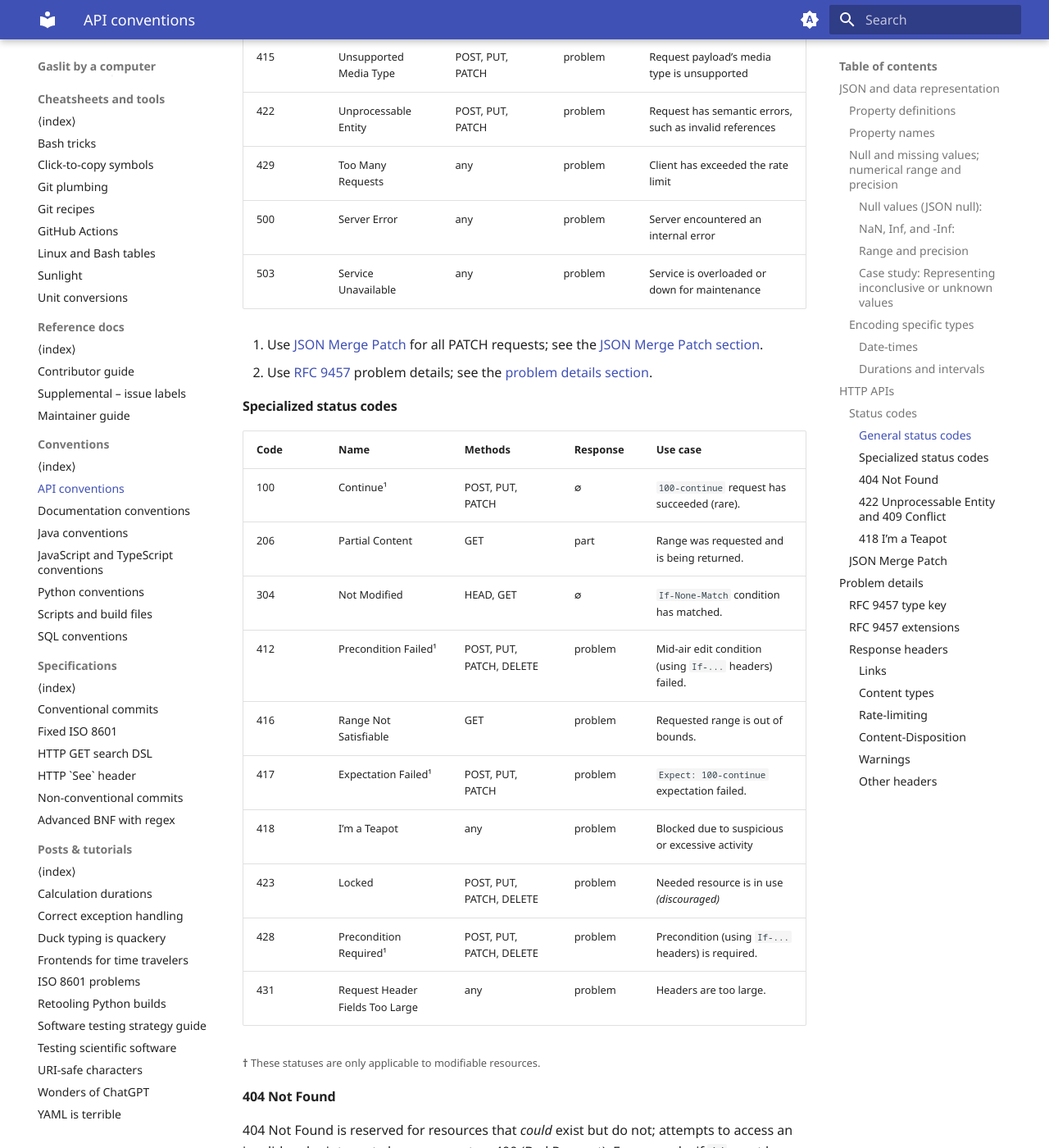
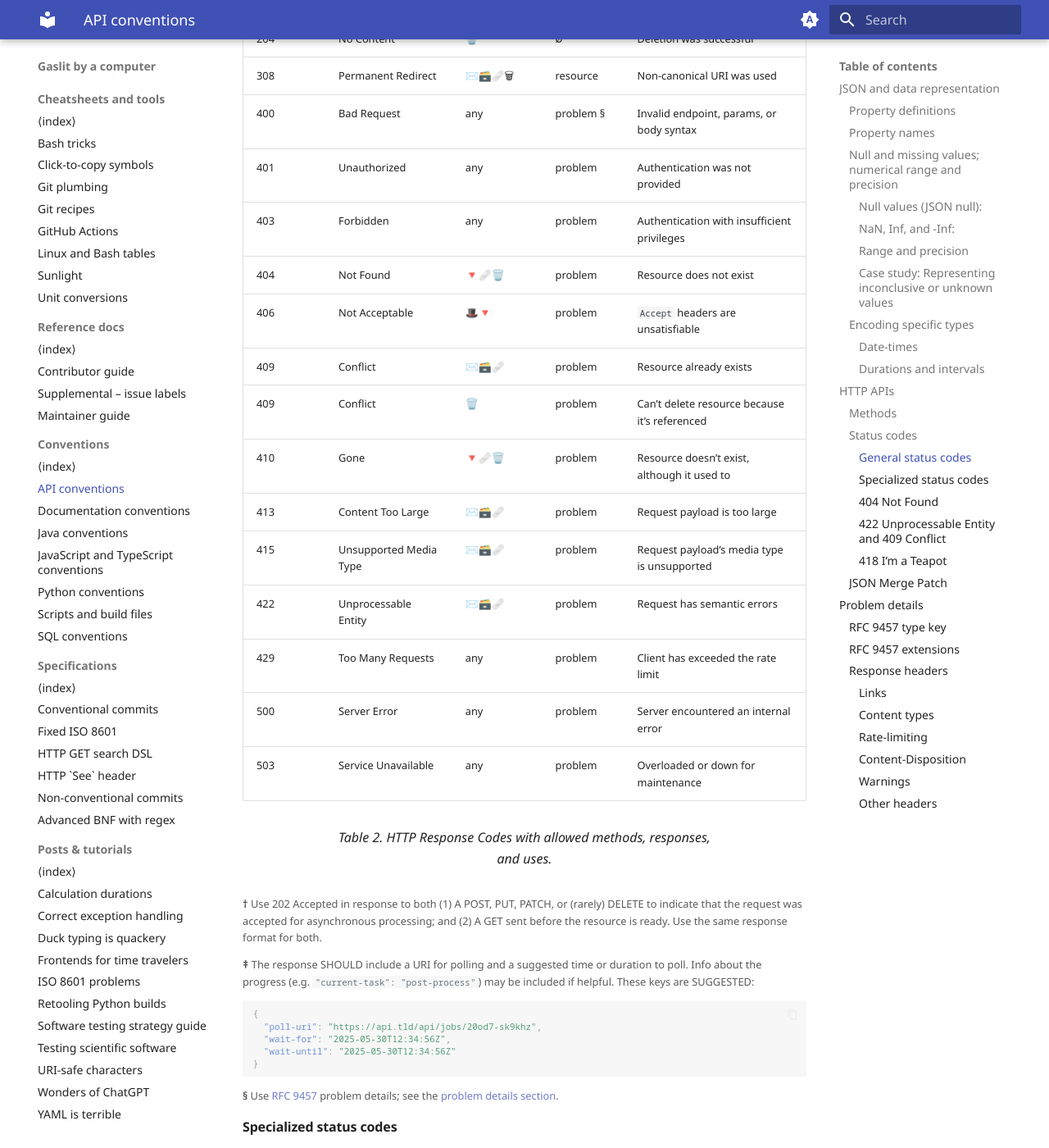
Before and after one commit to dmyersturnbull/dmyersturnbull.github.io, an MkDocs documentation site: the page built from contents/convention/apis.md, in a window 1280 px wide and 1400 px high, scrolled down 4203 px. Shown: the whole window at 82% size. Built offline with MkDocs 1.6.1 and Material for MkDocs 9.7.7, drawn with Linux system fonts in a browser that asks for light colours; comment, search, counter and statistics services are not loaded; some of the changed text lies outside the part shown.

Commit message:
feat: improve API conventions

````diff
--- a/contents/convention/apis.md
+++ b/contents/convention/apis.md
@@ -201,6 +201,25 @@
 
 ## HTTP APIs
 
+### Methods
+
+| Method   | Symbol | Request body     | Response body |
+|----------|--------|------------------|---------------|
+| `HEAD`   | 🎩     | ∅                | ∅             |
+| `GET`    | 🔻     | ∅                | JSON          |
+| `POST`   | ✉️     | JSON             | JSON          |
+| `PUT`    | 🗃️    | JSON             | JSON or ∅     |
+| `PATCH`  | 🩹     | JSON Merge Patch | JSON or ∅     |
+| `DELETE` | 🗑️    | ∅                | JSON or ∅     |
+
+/// table-caption
+HTTP methods with request/response body formats, assuming a JSON-only API.
+///
+
+[JSON Merge Patch](https://datatracker.ietf.org/doc/rfc7396/)
+SHOULD be used for all PATCH requests.
+See the [JSON Merge Patch section](#json-merge-patch) for details and discussion.
+
 ### Status codes
 
 This section applies to REST-like HTTP APIs.
@@ -211,50 +230,79 @@
 
 #### General status codes
 
-| Code | Name                   | Methods                   | Response      | Condition(s)                                            |
-| ---- | ---------------------- | ------------------------- | ------------- | ------------------------------------------------------- |
-| 200  | OK                     | HEAD, GET, PATCH          | resource      | Requested resource is being returned                    |
-| 201  | Created                | POST, PUT                 | canonical URI | Resource has been created                               |
-| 202  | Accepted               | POST, PUT, PATCH¹, DELETE | ∅             | Request will be processed asynchronously                |
-| 204  | No Content             | DELETE                    | ∅             | Deletion was successful                                 |
-| 308  | Permanent Redirect     | any                       | resource      | Non-canonical URI was used (canonical in `Location`)    |
-| 400  | Bad Request            | any                       | problem²      | Invalid endpoint, params, or body syntax                |
-| 401  | Unauthorized           | any                       | problem       | Authentication was required but not provided            |
-| 403  | Forbidden              | any                       | problem       | Provided authentication carries insufficient privileges |
-| 404  | Not Found              | GET, PATCH, DELETE        | problem       | Resource does not exist                                 |
-| 406  | Not Acceptable         | HEAD, GET                 | problem       | `Accept` headers are unsatisfiable                      |
-| 409  | Conflict               | POST, PUT, PATCH          | problem       | Resource already exists                                 |
-| 409  | Conflict               | DELETE                    | problem       | Can’t delete resource because others reference it       |
-| 410  | Gone                   | GET, PATCH, DELETE        | problem       | Resource does not exist, although it used to            |
-| 413  | Content Too Large      | POST, PUT, PATCH          | problem       | Request payload is too large                            |
-| 415  | Unsupported Media Type | POST, PUT, PATCH          | problem       | Request payload’s media type is unsupported             |
-| 422  | Unprocessable Entity   | POST, PUT, PATCH          | problem       | Request has semantic errors, such as invalid references |
-| 429  | Too Many Requests      | any                       | problem       | Client has exceeded the rate limit                      |
-| 500  | Server Error           | any                       | problem       | Server encountered an internal error                    |
-| 503  | Service Unavailable    | any                       | problem       | Service is overloaded or down for maintenance           |
+!!! prerequisites "Legend"
 
-1. Use [JSON Merge Patch](https://datatracker.ietf.org/doc/rfc7396/) for all PATCH requests;
-   see the [JSON Merge Patch section](#json-merge-patch).
-2. Use [RFC 9457](https://datatracker.ietf.org/doc/rfc9457/#name-members-of-a-problem-detail) problem details;
-   see the [problem details section](#problem-details).
+    Refer to the HTTP Method symbols defined above.
+
+| Code | Name                   | Methods       | Response  | Condition(s)                                  |
+|------|------------------------|---------------|-----------|-----------------------------------------------|
+| 200  | OK                     | 🎩🔻🩹        | resource  | Requested resource is being returned          |
+| 201  | Created                | ✉️ 🗃️        | ∅         | Resource has been created                     |
+| 202  | Accepted               | 🔻✉️🗃️🩹🗑️† | ticket ‡  | Request is being processed asynchronously     |
+| 204  | No Content             | 🗑️           | ∅         | Deletion was successful                       |
+| 308  | Permanent Redirect     | ✉️🗃️🩹🗑     | resource  | Non-canonical URI was used                    |
+| 400  | Bad Request            | any           | problem § | Invalid endpoint, params, or body syntax      |
+| 401  | Unauthorized           | any           | problem   | Authentication was not provided               |
+| 403  | Forbidden              | any           | problem   | Authentication with insufficient privileges   |
+| 404  | Not Found              | 🔻🩹🗑️       | problem   | Resource does not exist                       |
+| 406  | Not Acceptable         | 🎩🔻          | problem   | `Accept` headers are unsatisfiable            |
+| 409  | Conflict               | ✉️🗃️🩹       | problem   | Resource already exists                       |
+| 409  | Conflict               | 🗑️           | problem   | Can’t delete resource because it’s referenced |
+| 410  | Gone                   | 🔻🩹🗑️       | problem   | Resource doesn’t exist, although it used to   |
+| 413  | Content Too Large      | ✉️🗃️🩹       | problem   | Request payload is too large                  |
+| 415  | Unsupported Media Type | ✉️🗃️🩹       | problem   | Request payload’s media type is unsupported   |
+| 422  | Unprocessable Entity   | ✉️🗃️🩹       | problem   | Request has semantic errors                   |
+| 429  | Too Many Requests      | any           | problem   | Client has exceeded the rate limit            |
+| 500  | Server Error           | any           | problem   | Server encountered an internal error          |
+| 503  | Service Unavailable    | any           | problem   | Overloaded or down for maintenance            |
+
+/// table-caption
+HTTP Response Codes with allowed methods, responses, and uses.
+///
+
+<small>
+<!-- -->
+<b>†</b> Use 202 Accepted in response to both
+(1) A POST, PUT, PATCH, or (rarely) DELETE
+to indicate that the request was accepted for asynchronous processing; and
+(2) A GET sent before the resource is ready.
+Use the same response format for both.
+
+<b>‡</b>
+The response SHOULD include a URI for polling and a suggested time or duration to poll.
+Info about the progress (e.g. `"current-task": "post-process"`) may be included if helpful.
+These keys are SUGGESTED:
+```json
+{
+  "poll-uri": "https://api.tld/api/jobs/20od7-sk9khz",
+  "wait-for": "2025-05-30T12:34:56Z",
+  "wait-until": "2025-05-30T12:34:56Z"
+}
+```
+
+<b>§</b> Use
+[RFC 9457](https://datatracker.ietf.org/doc/rfc9457/#name-members-of-a-problem-detail)
+problem details; see the [problem details section](#problem-details).
+<!-- -->
+</small>
 
 #### Specialized status codes
 
-| Code | Name                            | Methods                  | Response | Use case                                                |
-| ---- | ------------------------------- | ------------------------ | -------- | ------------------------------------------------------- |
-| 100  | Continue¹                       | POST, PUT, PATCH         | ∅        | `100-continue` request has succeeded (rare).            |
-| 206  | Partial Content                 | GET                      | part     | Range was requested and is being returned.              |
-| 304  | Not Modified                    | HEAD, GET                | ∅        | `If-None-Match` condition has matched.                  |
-| 412  | Precondition Failed¹            | POST, PUT, PATCH, DELETE | problem  | Mid-air edit condition (using `If-...` headers) failed. |
-| 416  | Range Not Satisfiable           | GET                      | problem  | Requested range is out of bounds.                       |
-| 417  | Expectation Failed¹             | POST, PUT, PATCH         | problem  | `Expect: 100-continue` expectation failed.              |
-| 418  | I'm a Teapot                    | any                      | problem  | Blocked due to suspicious or excessive activity         |
-| 423  | Locked                          | POST, PUT, PATCH, DELETE | problem  | Needed resource is in use _(discouraged)_               |
-| 428  | Precondition Required¹          | POST, PUT, PATCH, DELETE | problem  | Precondition (using `If-...` headers) is required.      |
-| 431  | Request Header Fields Too Large | any                      | problem  | Headers are too large.                                  |
+| Code | Name                            | Methods    | Response | Use case                                   |
+|------|---------------------------------|------------|----------|--------------------------------------------|
+| 100  | Continue ♯                      | ✉️🗃️🩹    | ∅        | `100-continue` request succeeded (rare)    |
+| 206  | Partial Content                 | 🔻         | part     | Range was requested and is being returned  |
+| 304  | Not Modified                    | 🎩 🔻      | ∅        | `If-None-Match` condition has match.       |
+| 412  | Precondition Failed ♯           | ✉️🗃️🩹🗑️ | problem  | Edit collision (`If-...` header)           |
+| 416  | Range Not Satisfiable           | 🔻         | problem  | Requested range is out of bounds.          |
+| 417  | Expectation Failed ♯            | ✉️🗃️🩹    | problem  | `Expect: 100-continue` expectation failed. |
+| 418  | I'm a Teapot                    | any        | problem  | Blocked due to suspicious activity         |
+| 423  | Locked                          | ✉️🗃️🩹🗑️ | problem  | Needed resource is in use _(discouraged)_  |
+| 428  | Precondition Required ♯         | ✉️🗃️🩹🗑️ | problem  | `If-...` header required                   |
+| 431  | Request Header Fields Too Large | any        | problem  | Headers are too large.                     |
 
 <small>
-<b>†</b> These statuses are only applicable to modifiable resources.
+<b>♯</b> These statuses are only applicable to modifiable resources.
 </small>
 
 #### 404 Not Found
@@ -404,7 +452,8 @@
 
 #### Links
 
-If [HATEOAS](https://en.wikipedia.org/wiki/HATEOAS) links are used, they should be limited to direct connections.
+If [HATEOAS](https://en.wikipedia.org/wiki/HATEOAS)
+links are used, they should be limited to direct connections.
 For example, if a `species` resource links to its `genus`, which links to `family`,
 `species` should **not** link to `family`.
 To avoid polluting JSON response bodies, put the links in
@@ -418,10 +467,11 @@
 
 #### Rate-limiting
 
-Use [draft IETF rate-limiting headers](https://www.ietf.org/archive/id/draft-polli-ratelimit-headers-02.html):
+Use the
+[draft RateLimit headers](https://datatracker.ietf.org/doc/draft-ietf-httpapi-ratelimit-headers/):
 `RateLimit-Limit`, `RateLimit-Remaining`, and `RateLimit-Reset`.
-These should always be included for 429 (Too Many Requests) responses
-along with a [`Retry-After`](https://developer.mozilla.org/en-US/docs/Web/HTTP/Headers/Retry-After) header.
+These should always be included for 429 (Too Many Requests) responses along with a
+[`Retry-After`](https://developer.mozilla.org/en-US/docs/Web/HTTP/Headers/Retry-After) header.
 `RateLimit-Limit`, `RateLimit-Remaining`, and `RateLimit-Reset`
 MAY be included for other responses as well.
 
@@ -450,8 +500,8 @@
 
 ??? example "Examples"
 
-    - `"Warning: deprecated endpoint; use-instead="https://domain.tld/api/v2/endpoint"`
-    - `"Warning: non-canonical URI; canonical-uri="https://domain.tld/api/v2/search?filter[1]=color:eq:red|name:eq:apple"`
+    - `"Warning: deprecated endpoint; use-instead="https://domain.tld/api/endpoint"`
+    - `"Warning: non-canonical URI; canonical="https://domain.tld/api/search?filter=color:eq:red"`
 
 #### Other headers
 
````
